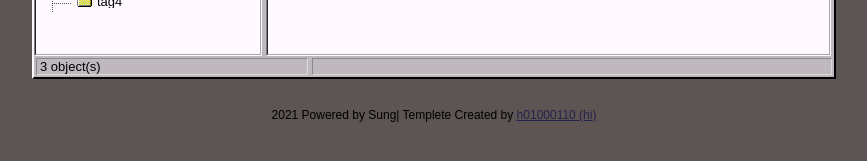
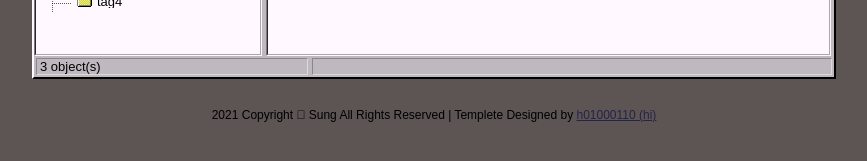
Before and after one commit to sungisaiah/sungisaiah.github.io, a Jekyll site: the page built from index.html, in a window 1280 px wide. Shown: the part 160-321 px from the top of the page, without its empty margins (206-1073 px from the left). Built offline with Jekyll 4.4.1, drawn with Linux system fonts in a browser that asks for light colours.

Commit message:
Update default.html

```diff
--- a/_layouts/default.html
+++ b/_layouts/default.html
@@ -92,7 +92,7 @@
 	<script src="/assets/js/001.js"></script>
 	<script src="/assets/js/002.js"></script>
 	<div class="footer">
-		<p>2021 Powered by Sung| Templete Created by <a href="http://github.com/h01000110" target="_blank">h01000110 (hi)</a> </p>
+		<p>2021 Copyright <i class="fas fa-copyright"></i> Sung All Rights Reserved | Templete Designed by <a href="http://github.com/h01000110" target="_blank">h01000110 (hi)</a> </p>
 	</div>
 </body>
 </html>
```
